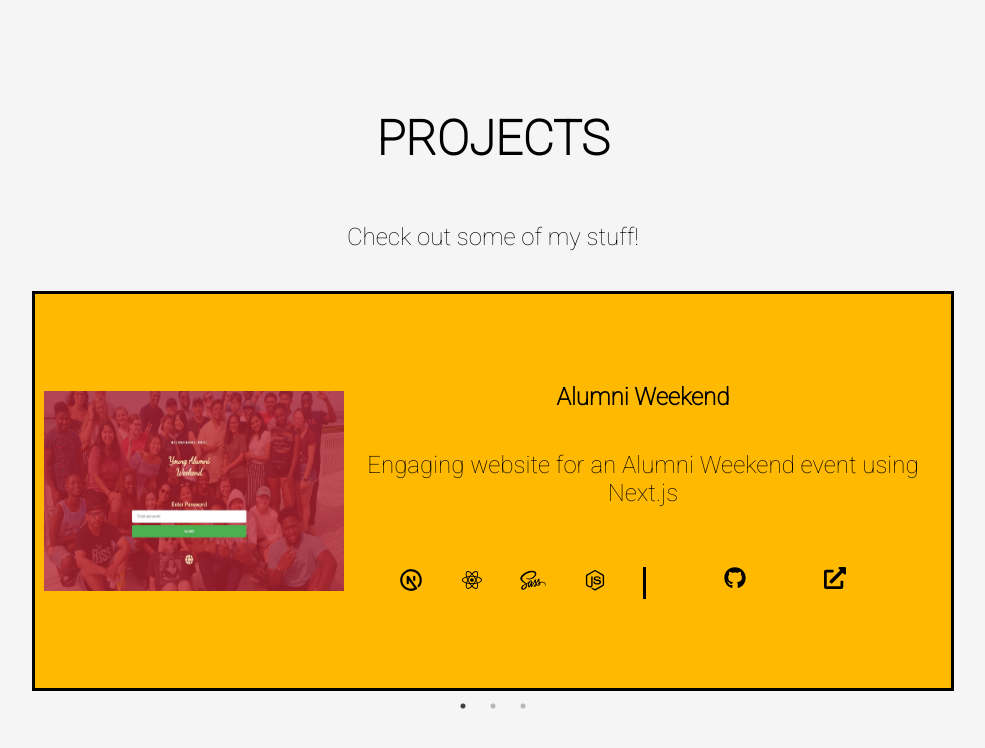
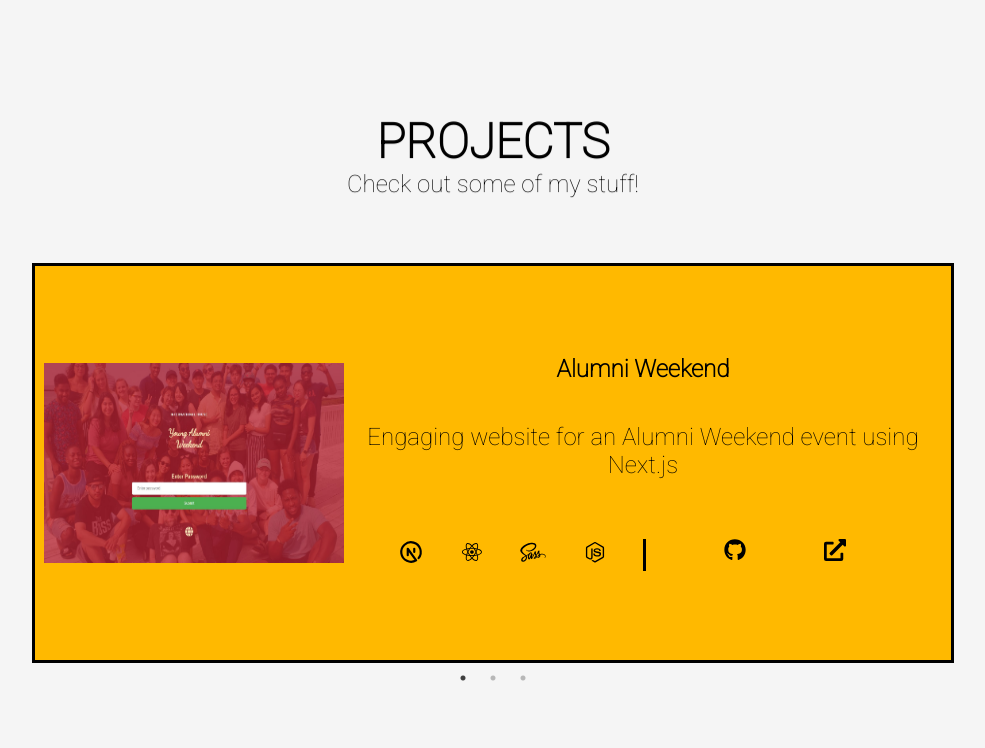
Before and after one commit to SushantChhetry/visual-portfolio, a Next.js app in the folder portfolio-app/: page /portfolio in a window 1280 px wide. Shown: the top 748 px of the page, without its empty margins (147-1132 px from the left). Built offline with nearby package versions, Linux system fonts and the light colour scheme.

Commit message:
Add: Parallax effects to portfolio title and intro

```diff
--- a/portfolio-app/package.json
+++ b/portfolio-app/package.json
@@ -20,6 +20,7 @@
     "react-dom": "18.2.0",
     "react-icons": "^4.8.0",
     "react-redux": "^8.0.5",
+    "react-scroll-parallax": "^3.4.2",
     "react-slick": "^0.29.0",
     "react-three-fiber": "^6.0.13",
     "slick-carousel": "^1.8.1",
--- a/portfolio-app/src/pages/portfolio.js
+++ b/portfolio-app/src/pages/portfolio.js
@@ -6,6 +6,9 @@ import Slider from "react-slick";
 import { FaGithub, FaExternalLinkAlt } from "react-icons/fa";
 import { DiReact, DiSass, DiNodejsSmall } from "react-icons/di";
 import { TbBrandNextjs } from "react-icons/tb";
+
+// parallax
+import { ParallaxProvider, Parallax } from "react-scroll-parallax";
 
 import Image from "next/image";
 
@@ -82,8 +85,14 @@ const Portfolio = () => {
 
   return (
     <div className="portfolio-wrapper">
-      <h1>PROJECTS</h1>
-      <p>Check out some of my stuff!</p>
+      <ParallaxProvider>
+        <Parallax speed={5}>
+        <div className="project-title">
+          <h1>PROJECTS</h1>
+          <p>Check out some of my stuff!</p>
+          </div>
+        </Parallax>
+      </ParallaxProvider>
       <Slider {...settings} className="slider">
         {projectsData.map((project) => (
           <div key={project.id} style={{ display: "flex" }}>
--- a/portfolio-app/src/styles/globals.css
+++ b/portfolio-app/src/styles/globals.css
@@ -20,8 +20,7 @@ body{margin: 0;}
 #intro,
 #portfolio {
   width: 100%;
-  max-width: 1200px;
-  /* set a fixed width that does not exceed the viewport width */
+
   height: 100vh;
 }
 
@@ -30,7 +29,7 @@ body{margin: 0;}
   display: flex;
   justify-content: space-between;
   color: black;
-  width: 100vw;
+  width: 100%;
 }
 
 
@@ -534,6 +533,12 @@ display: flex;
   width: 100%;
 }
 
+.project-title{
+  display: flex;
+  flex-direction: column;
+  justify-content: center;
+  align-items: center;
+}
 
 /* MEDIA QUERIES */
 
```
Also changed, not shown: portfolio-app/src/pages/NewIntro.js (+16 -9 lines), portfolio-app/src/pages/index.js (+7 -0 lines), 1 other file (tests, documents, lock files or other folders).
